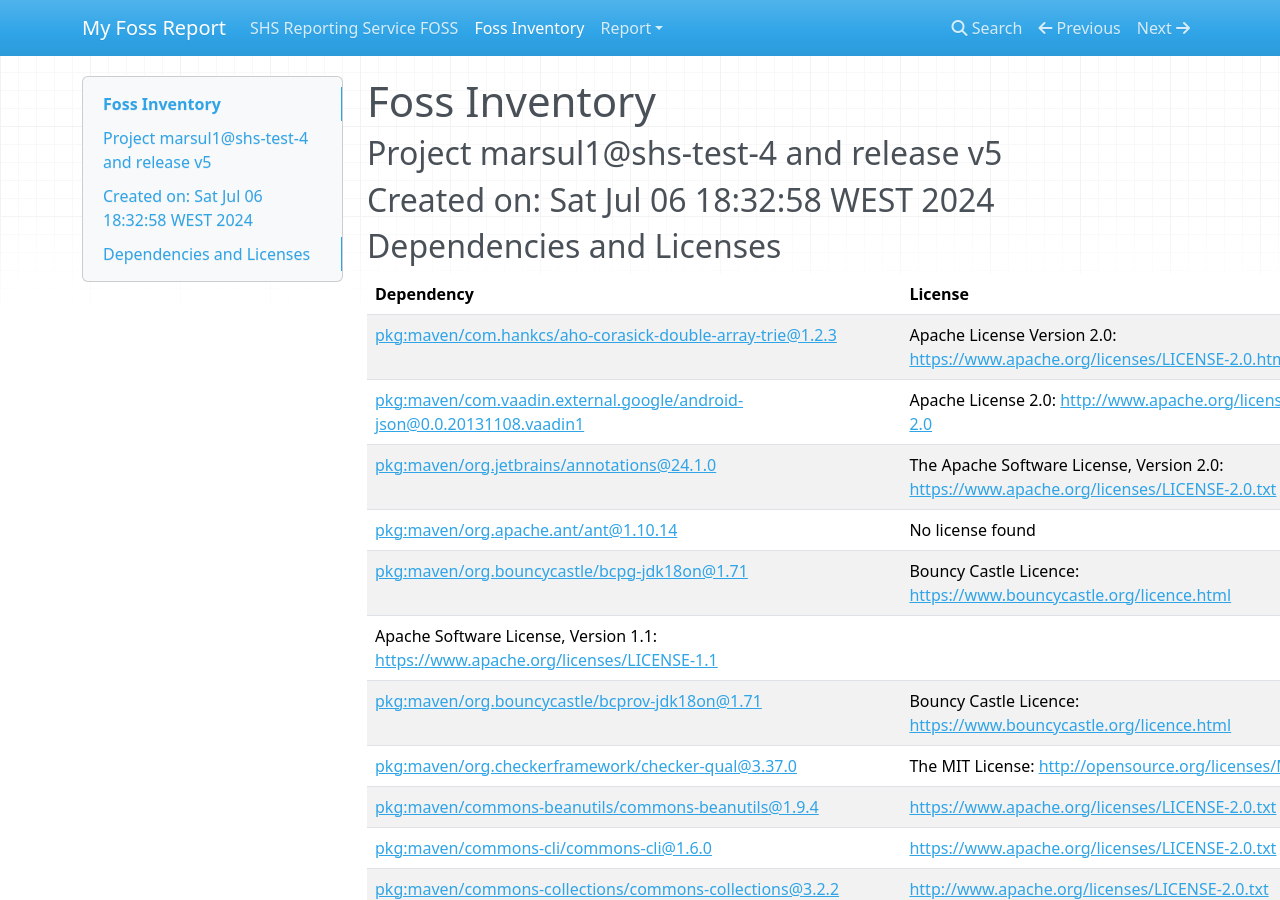
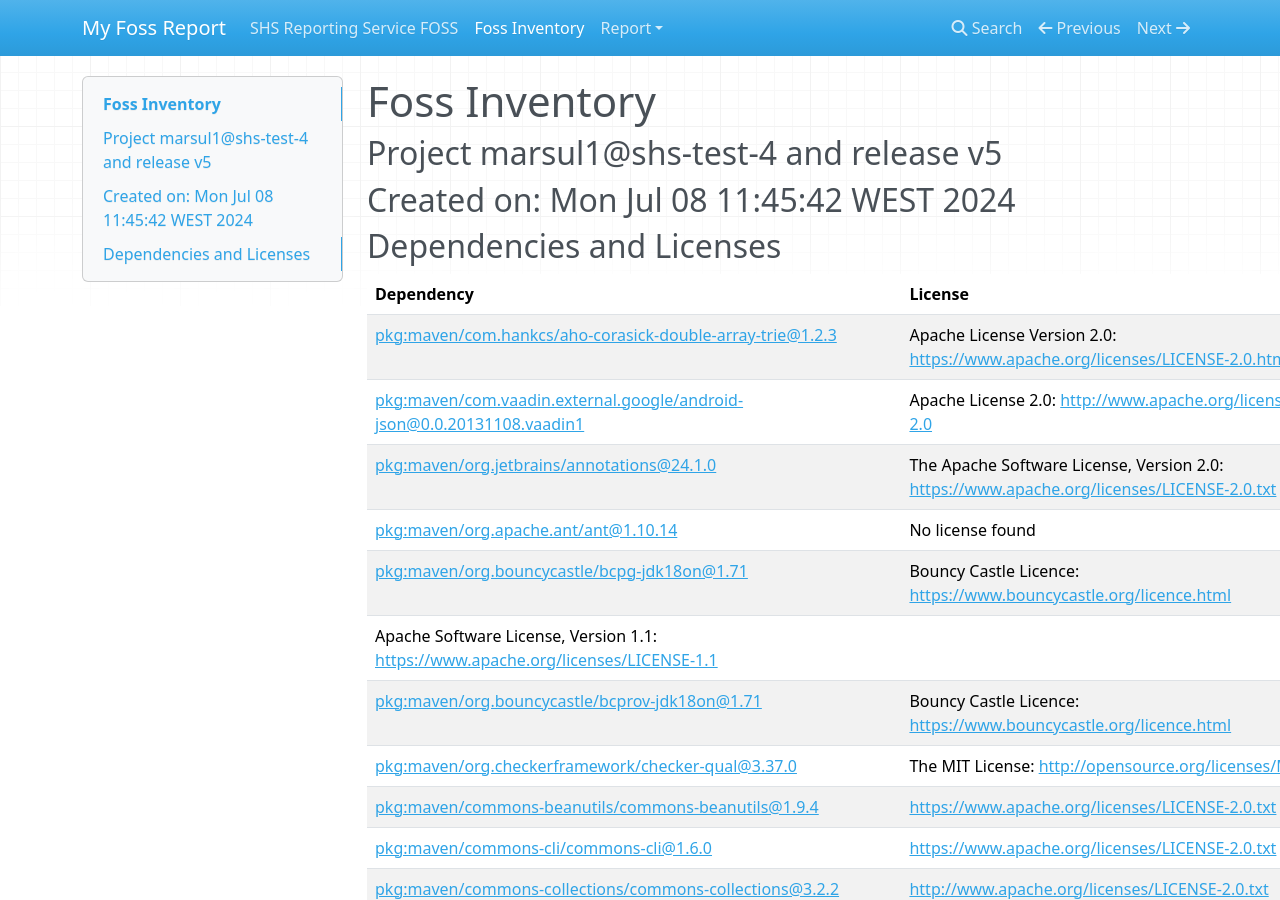
Before and after one commit to marsul1/shs-test-4, an MkDocs documentation site: the page built from foss/inventory.md, in a window 1280 px wide and 900 px high. Built offline with MkDocs 1.6.1, drawn with Linux system fonts in a browser that asks for light colours; nearby versions of some CDN libraries.

Commit message:
File foss/inventory.md updated

```diff
--- a/foss/inventory.md
+++ b/foss/inventory.md
@@ -2,7 +2,7 @@
 
 ## Project marsul1@shs-test-4 and release v5
 
-## Created on: Sat Jul 06 18:32:58 WEST 2024
+## Created on: Mon Jul 08 11:45:42 WEST 2024
 
 ## Dependencies and Licenses
 
```
